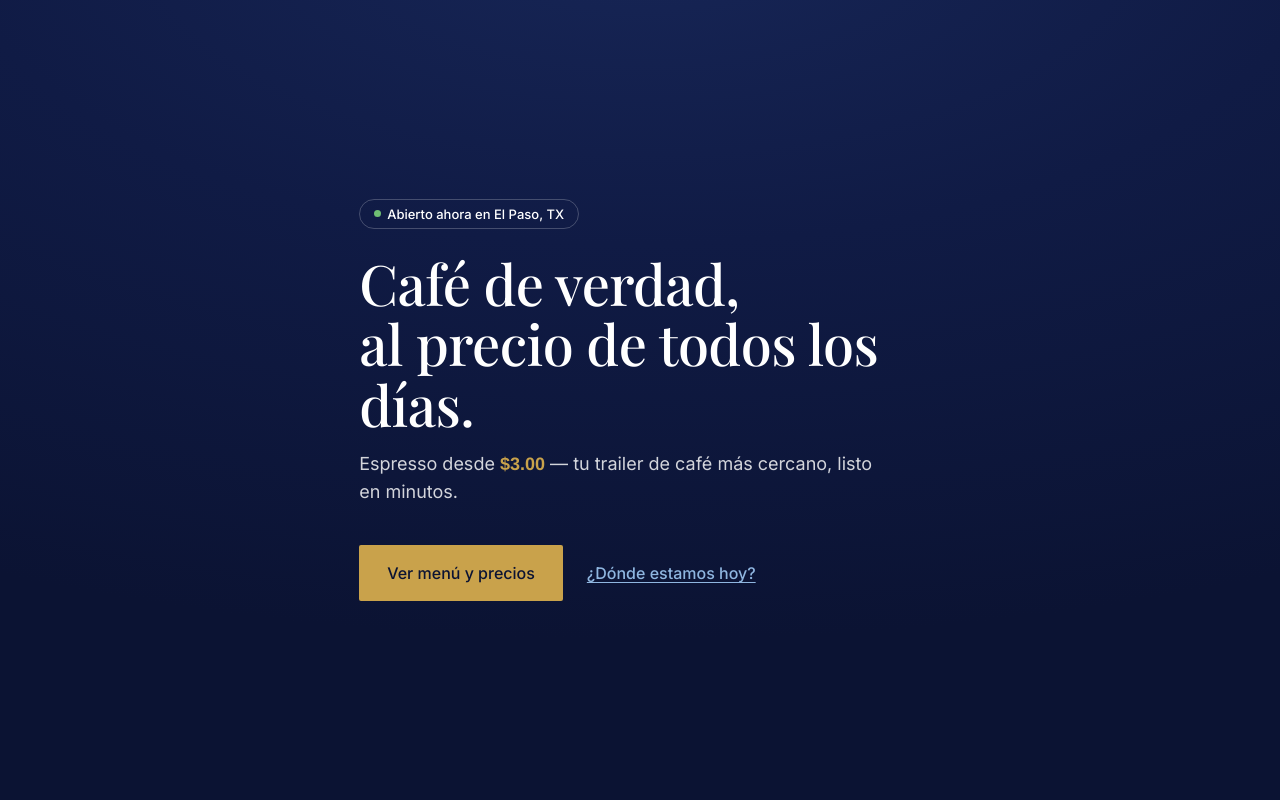
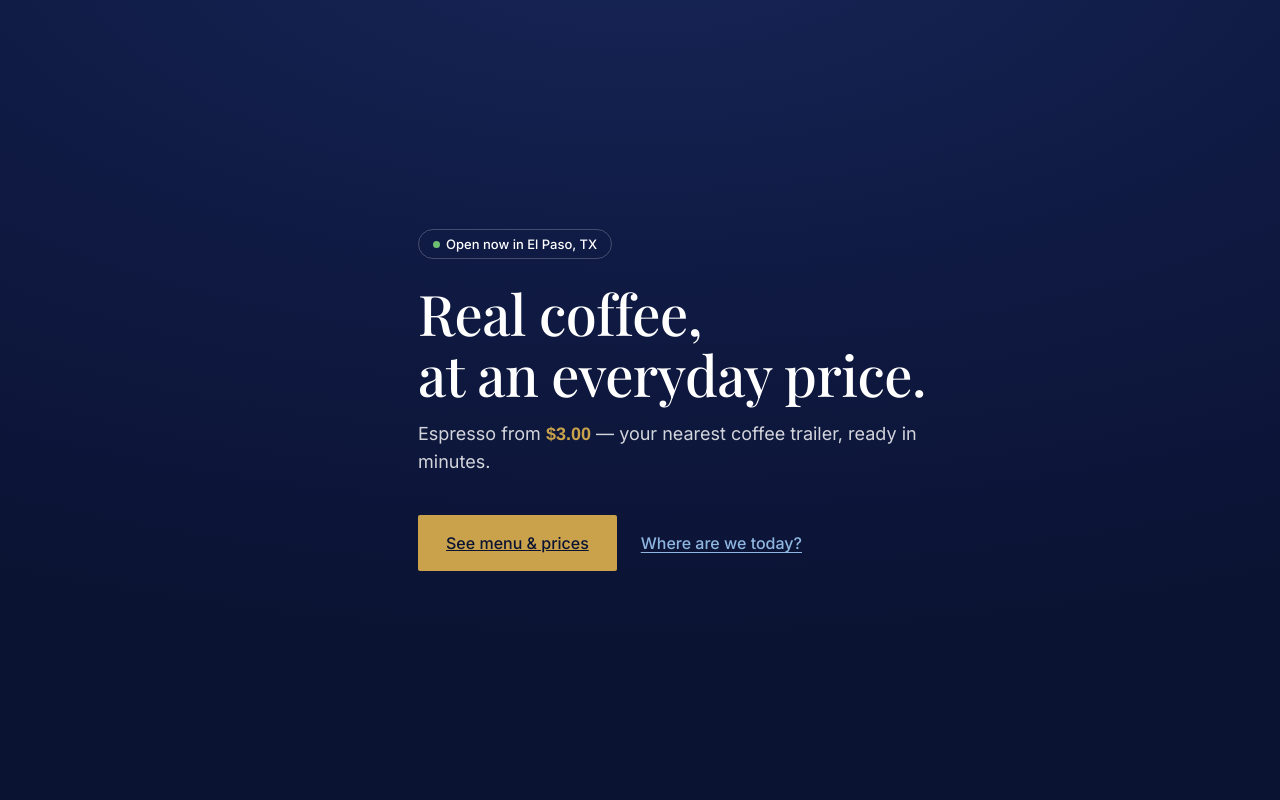
Before and after one commit to chrisbarrandey/barr-and-day-site, a Next.js app: page / in a window 1280 px wide. Shown: the top 800 px of the page. Built offline with nearby package versions, Linux system fonts and the light colour scheme.

Commit message:
Translate Hero to English

```diff
--- a/components/sections/Hero.tsx
+++ b/components/sections/Hero.tsx
@@ -1,35 +1,41 @@
-import { Button } from "../ui/Button";
 import { Price } from "../ui/Price";
 
 type HeroProps = {
   isOpenNow: boolean;
   opensAt?: string;
+  opensLabel?: string;
   locationLabel: string;
 };
 
-export function Hero({ isOpenNow, opensAt, locationLabel }: HeroProps) {
+export function Hero({ isOpenNow, opensAt, opensLabel, locationLabel }: HeroProps) {
   return (
     <section className="hero">
       <div className="hero__content">
         <span className={`badge ${isOpenNow ? "badge--open" : "badge--closed"}`}>
-          {isOpenNow ? "Abierto ahora" : `Cerrado · Abrimos a las ${opensAt}`}
-          {" "}en {locationLabel}
+          {isOpenNow
+            ? "Open now"
+            : `Closed · Opens ${opensLabel ? opensLabel + " " : ""}at ${opensAt}`}
+          {" "}in {locationLabel}
         </span>
 
         <h1 className="hero__title">
-          Café de verdad,
+          Real coffee,
           <br />
-          al precio de todos los días.
+          at an everyday price.
         </h1>
 
         <p className="hero__subtitle">
-          Espresso desde <Price value="$3.00" anchor /> — tu trailer de café más
-          cercano, listo en minutos.
+          Espresso from <Price value="$3.00" anchor /> — your nearest coffee
+          trailer, ready in minutes.
         </p>
 
         <div className="hero__actions">
-          <Button variant="primary">Ver menú y precios</Button>
-          <Button variant="text">¿Dónde estamos hoy?</Button>
+          <a className="btn btn--primary" href="#menu">
+            See menu &amp; prices
+          </a>
+          <a className="btn btn--text" href="#location">
+            Where are we today?
+          </a>
         </div>
       </div>
     </section>
```
